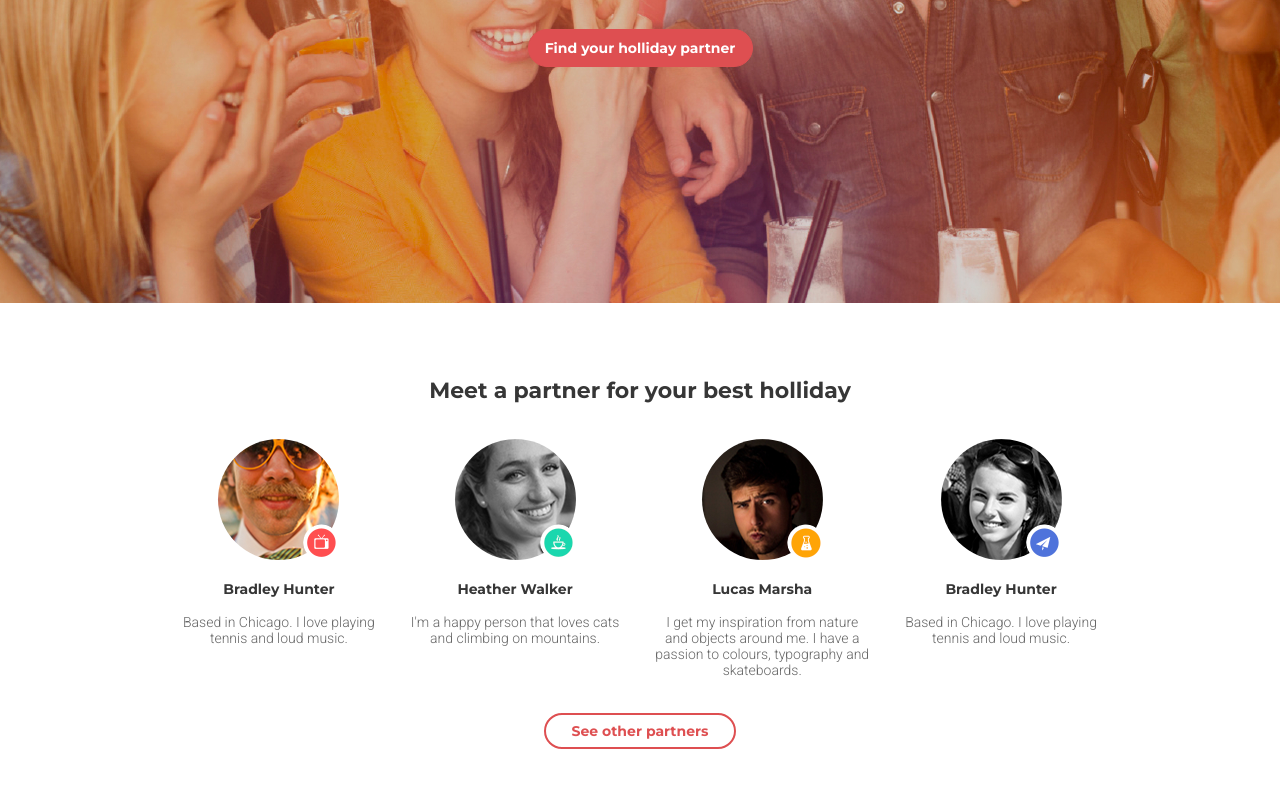
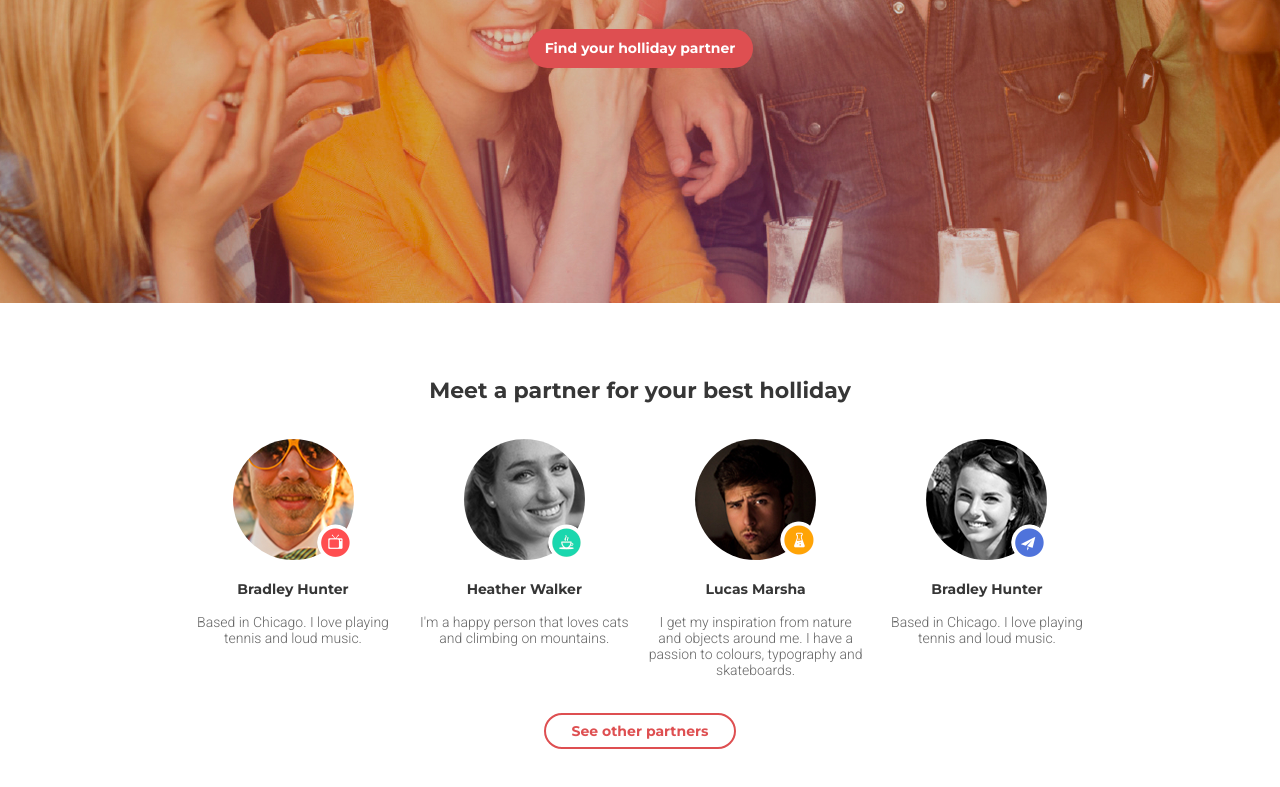
Before and after one commit to Vasyl-Olendra/Vasyl-Olendra.github.io, a plain HTML site: page module 8 homework/index.html in a window 1280 px wide. Shown: the part 397-1184 px from the top of the page. Drawn offline with Linux system fonts and the light colour scheme.

Commit message:
homework module 8 with error correction

```diff
--- a/module 8 homework/index.html
+++ b/module 8 homework/index.html
@@ -20,12 +20,16 @@
       <!-- Navigation block -->
       <header>
         <h1><a class="logo">urlaubsglück</a></h1>
-        <form>
+        <div>
           <ul class="nav">
-            <li><input type="submit" value="Log in" class="log-in" /></li>
-            <li><input type="submit" value="Sign up" class="sign-up" /></li>
+            <li>
+              <button class="log-in">Log in</button>
+            </li>
+            <li>
+              <button class="sign-up">Sign up</button>
+            </li>
           </ul>
-        </form>
+        </div>
       </header>
       <!-- Main title -->
       <div class="title-wrap">
@@ -35,13 +39,11 @@
             >And find the perfect partner to fullfill it</span
           >
         </h2>
-        <form class="title-button-wrap">
-          <input
-            type="submit"
-            value="Find your holliday partner"
-            class="title-button"
-          />
-        </form>
+        <div class="title-button-wrap">
+          <button class="title-button">
+            Find your holliday partner
+          </button>
+        </div>
       </div>
     </section>
     <main>
@@ -50,43 +52,37 @@
         <h3>Meet a partner for your best holliday</h3>
         <div class="subscribers-block">
           <!-- First article -->
-          <article class="info first">
-            <div class="first-person"><div class="monitor-icon"></div></div>
-            <h4>bradley hunter</h4>
+          <article class="info first first-person">
+            <h4 class="monitor-icon"><a href="#">bradley hunter</a></h4>
             <p>Based in Chicago. I love playing<br />tennis and loud music.</p>
           </article>
           <!-- Second article -->
-          <article class="info second">
-            <div class="second-person"><div class="botle-icon"></div></div>
-            <h4>lucas marsha</h4>
+          <article class="info second second-person">
+            <h4 class="botle-icon"><a href="#">lucas marsha</a></h4>
             <p>
               I get my inspiration from nature<br />and objects around me. I
               have a<br />passion to colours, typography and<br />skateboards.
             </p>
           </article>
           <!-- Third article -->
-          <article class="info third">
-            <div class="third-person"><div class="cup-icon"></div></div>
-            <h4>heather walker</h4>
+          <article class="info third third-person">
+            <h4 class="cup-icon"><a href="#">heather walker</a></h4>
             <p>
               I'm a happy person that loves cats<br />and climbing on mountains.
             </p>
           </article>
           <!-- Fourth article -->
-          <article class="info fourth">
-            <div class="fourth-person"><div class="plane-icon"></div></div>
-            <h4>bradley hunter</h4>
+          <article class="info fourth fourth-person">
+            <h4 class="plane-icon"><a href="#">bradley hunter</a></h4>
             <p>Based in Chicago. I love playing<br />tennis and loud music.</p>
           </article>
         </div>
         <!-- Bottom button -->
-        <form class="bottom-button-wrap">
-          <input
-            type="submit"
-            value="See other partners"
-            class="bottom-button"
-          />
-        </form>
+        <div class="bottom-button-wrap">
+          <button class="bottom-button">
+            See other partners
+          </button>
+        </div>
       </section>
     </main>
   </body>
--- a/module 8 homework/styles/styles.css
+++ b/module 8 homework/styles/styles.css
@@ -7,12 +7,11 @@
   display: flex;
   flex-direction: column;
   height: 540px;
-  background-image: url("../img/people-1.png");
+  background-image: url("../img/people.png");
   background-repeat: no-repeat;
   background-position: center;
-  background-size: auto 100%;
-  max-width: 320px;
-  width: 100%;
+  background-size: cover;
+  max-width: 100%;
   margin: 0 auto;
 }
 /* Navigation block */
@@ -105,12 +104,11 @@ header h1 {
   text-align: center;
 }
 .title-button {
-  border: 1px solid;
-  width: 277px;
-  height: 38px;
+  border: none;
+  width: 278px;
+  height: 39px;
   border-radius: 50px;
   background-color: #de4f51;
-  border-color: #de4f51;
   font-family: "Montserrat", sans-serif;
   font-size: 14px;
   color: #ffffff;
@@ -139,9 +137,10 @@ header h1 {
   align-items: center;
 }
 .info {
-  display: flex;
-  flex-direction: column;
-  align-items: center;
+  max-width: 220px;
+  width: 100%;
+  text-align: center;
+  position: relative;
 }
 .info-block h3 {
   color: #363636;
@@ -152,13 +151,14 @@ header h1 {
   font-weight: 700;
   padding-bottom: 17px;
 }
-.info h4 {
+.info h4 a {
   color: #363636;
   font-size: 14px;
   font-family: "Montserrat", sans-serif;
   text-align: center;
   font-weight: 700;
   text-transform: capitalize;
+  text-decoration: none;
 }
 .info p {
   color: #666666;
@@ -169,81 +169,89 @@ header h1 {
   padding-top: 16px;
   padding-bottom: 30px;
 }
-.first-person {
+.first-person::before {
+  content: "";
   background-image: url("../img/blonde-guy.png");
   background-position: center;
   height: 121px;
   width: 121px;
   border-radius: 50%;
+  margin: 0 auto;
   margin-bottom: 20px;
-  position: relative;
+  display: block;
 }
-.monitor-icon {
+.monitor-icon::after {
   content: "";
   background-image: url("../img/monitor-icon.png");
   height: 36px;
   width: 36px;
   border-radius: 50%;
   position: absolute;
-  right: 0%;
-  bottom: 0%;
+  right: 50px;
+  bottom: 116px;
 }
-.second-person {
+.second-person::before {
+  content: "";
   background-image: url("../img/guy-round-lips.png");
   background-position: center;
   height: 121px;
   width: 121px;
   border-radius: 50%;
+  margin: 0 auto;
   margin-bottom: 20px;
-  position: relative;
+  display: block;
 }
-.botle-icon {
+.botle-icon::after {
   content: "";
   background-image: url("../img/botle-icon.png");
   height: 36px;
   width: 36px;
   border-radius: 50%;
   position: absolute;
-  right: 0%;
-  bottom: 0%;
+  right: 50px;
+  bottom: 151px;
 }
-.third-person {
+.third-person::before {
+  content: "";
   background-image: url("../img/smiling-girl.png");
   background-position: center;
   height: 121px;
   width: 121px;
   border-radius: 50%;
+  margin: 0 auto;
   margin-bottom: 20px;
-  position: relative;
+  display: block;
 }
-.cup-icon {
+.cup-icon::after {
   content: "";
   background-image: url("../img/cup-icon.png");
   height: 36px;
   width: 36px;
   border-radius: 50%;
   position: absolute;
-  right: 0%;
-  bottom: 0%;
+  right: 50px;
+  bottom: 116px;
 }
-.fourth-person {
+.fourth-person::before {
+  content: "";
   background-image: url("../img/girl-in-glases.png");
   background-position: center;
   height: 121px;
   width: 121px;
   border-radius: 50%;
+  margin: 0 auto;
   margin-bottom: 20px;
-  position: relative;
+  display: block;
 }
-.plane-icon {
+.plane-icon::after {
   content: "";
   background-image: url("../img/plane-icon.png");
   height: 36px;
   width: 36px;
   border-radius: 50%;
   position: absolute;
-  right: 0%;
-  bottom: 0%;
+  right: 50px;
+  bottom: 116px;
 }
 /* Bottom button */
 .bottom-button-wrap {
@@ -266,11 +274,10 @@ header h1 {
   font-weight: 700;
   text-align: center;
 }
-@media screen and (min-width: 321px) and (max-width: 768px) {
+@media screen and (min-width: 768px) {
   .top-wrap {
     height: 700px;
-    background-image: url("../img/people-2.png");
-    max-width: 768px;
+    background-image: url("../img/people.png");
   }
   header {
     max-width: 668px;
@@ -328,11 +335,11 @@ header h1 {
     width: 192px;
   }
 }
-@media screen and (min-width: 769px) {
+@media screen and (min-width: 920px) {
   .top-wrap {
+    background-image: url("../img/people.png");
+    background-size: cover;
     height: 700px;
-    background-image: url("../img/people.png");
-    max-width: 1400px;
   }
   header {
     max-width: 940px;
```
Also changed, not shown: module 8 homework/img/people-1.png (deleted), module 8 homework/img/people-2.png (deleted).
